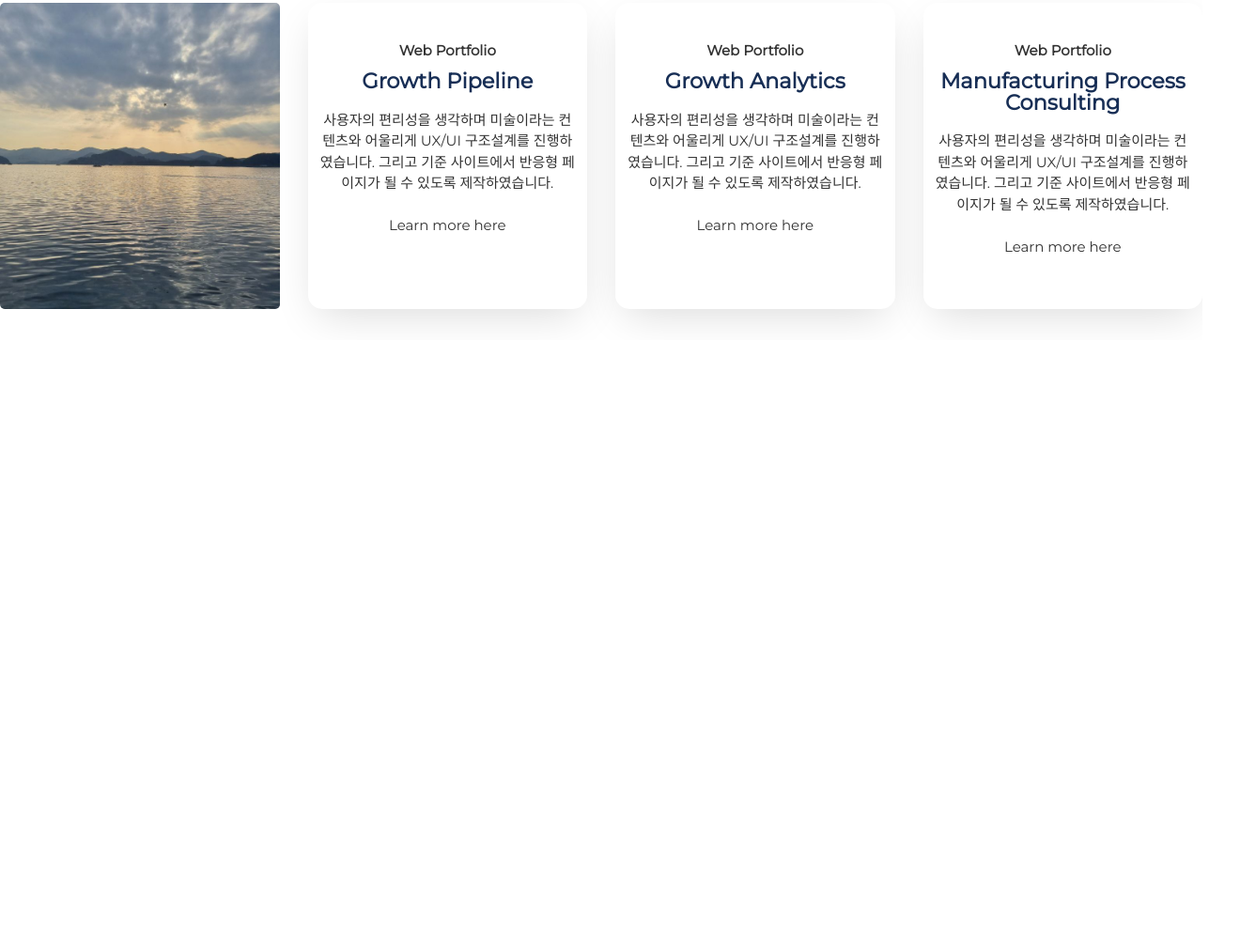
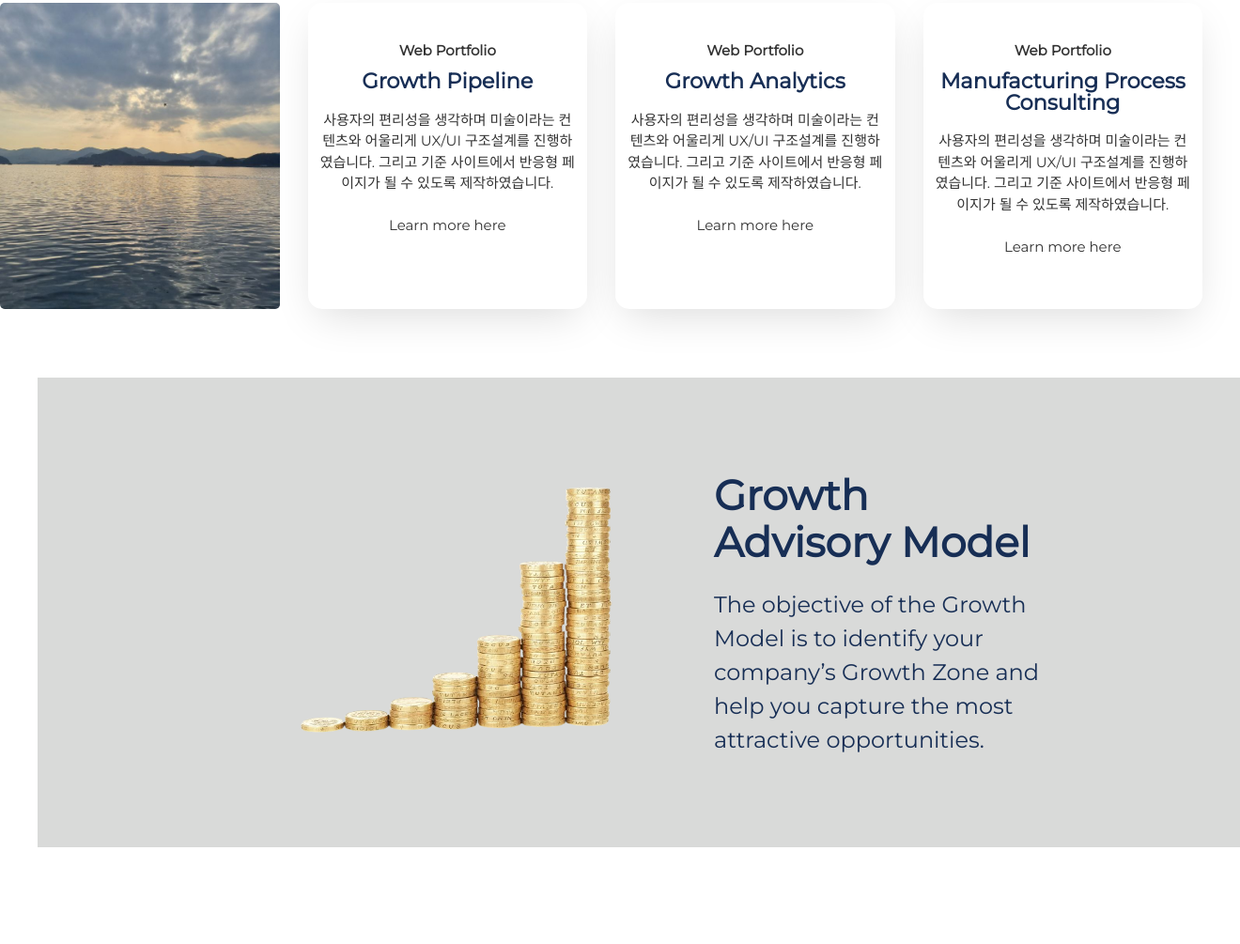
Before and after one commit to Soonmin-dev/lys, a plain HTML site: page growthAdvisory.html in a window 1280 px wide. Shown: the part 588-1593 px from the top of the page at 94% size, 1320 px wide, since content can reach past the window. Before the commit the page ends 950 px from the top, so only its background shows below. Drawn offline with nearby package versions, Linux system fonts and the light colour scheme; some icons are missing.

Commit message:
1월 6일 수정분

```diff
--- a/growthAdvisory.html
+++ b/growthAdvisory.html
@@ -3,7 +3,7 @@
   <head>
     <meta charset="UTF-8" />
     <title>Growth Advisory</title>
-    <script src="//code.jquery.com/jquery-3.5.1.min.js"></script>
+    <script src="https://code.jquery.com/jquery-3.5.1.min.js"></script>
     <link rel="stylesheet" href="style.css" />
   </head>
 <body>
@@ -160,6 +160,19 @@
               </div>
             </div>
           </section>
+          <section class="growthAdvisory-model">
+            <div class="inner">
+              <div class="photo">
+                <img class="photo" src="./images/money.png" alt="" />
+              </div>
+              <div class="detail">
+                <h2>Growth Advisory Model</h2>
+                <p>
+                  The objective of the Growth Model is to identify your company’s Growth Zone and help you capture the most attractive opportunities.
+                </p>
+              </div>
+            </div>
+          </section>
         <script>
           $(".trigger").click(function () {
             $(this).toggleClass("active");
--- a/style.css
+++ b/style.css
@@ -264,6 +264,7 @@ nav {
   text-align: center;
   font-size: 44px;
   margin: 60px;
+  color: crimson;
 }
 
 .half .inner .detail p {
@@ -286,7 +287,9 @@ nav {
 .content .inner > div {
   text-align: center;
 }
-
+.content .inner h2 {
+  color: #172e55;
+}
 .content .inner > div div.profile {
   background-color: #bdbdbd;
   width: 150px;
@@ -362,6 +365,9 @@ nav {
   grid-template-columns: repeat(4, 1fr);
   grid-gap: 30px;
   padding-bottom: 80px;
+}
+.portfolio .items .item h2 {
+  color: #172e55;
 }
 .portfolio .item .card {
   height: 450px;
@@ -537,17 +543,17 @@ nav {
   box-shadow: 0 15px 45px -10px rgba(0, 0, 0, 0.15);
   text-align: left;
 }
-
 .industrys .item .card .photo {
   overflow: hidden;
   height: 192px;
   border-radius: 5px;
 }
-
 .industrys .item .card .detail {
   margin: 30px 15px;
 }
-
+.industrys .item .card .detail h2 {
+  color: #172e55;
+}
 .industrys .item .card .photo img {
   width: 100%;
   transition: 0.5s;
@@ -648,3 +654,46 @@ nav {
   height: 100%;
   object-fit: cover;
 }
+
+/* Section: growthAdvisory-model */
+.growthAdvisory-model {
+  height: 600px;
+  width: 100%;
+  margin: 40px;
+}
+.growthAdvisory-model .inner {
+  display: flex;
+  gap: 0px;
+  background-color: #d9dad9;
+}
+.growthAdvisory-model .inner div {
+  height: 500px;
+  width: 50%;
+}
+.growthAdvisory-model .inner .photo {
+  height: 100%;
+  margin: auto;
+  text-align: right;
+}
+.growthAdvisory-model .inner .photo img {
+  width: 60%;
+  height: 60%;
+  object-fit: fill;
+}
+.growthAdvisory-model .inner .detail {
+  color: #172e55;
+  padding: 80px;
+}
+.growthAdvisory-model .inner .detail h2 {
+  font-size: 44px;
+  margin: 20px 20px 20px 0px;
+  text-align: left;
+  width: 350px;
+  line-height: 50px;
+}
+.growthAdvisory-model .inner .detail p {
+  font-size: 24px;
+  line-height: 1.5em;
+  text-align: left;
+  width: 350px;
+}
```
Also changed, not shown: index.html (+1 -1 lines), industry.html (+1 -1 lines), images/money.png (added), 1 other file.
